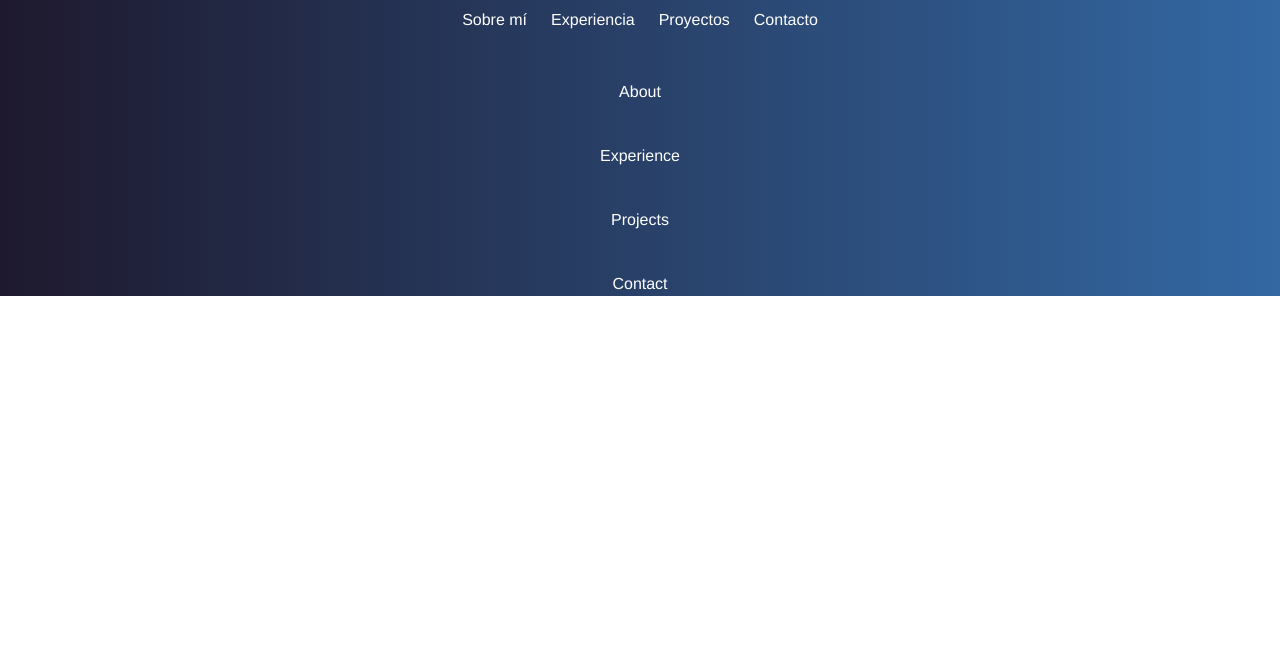
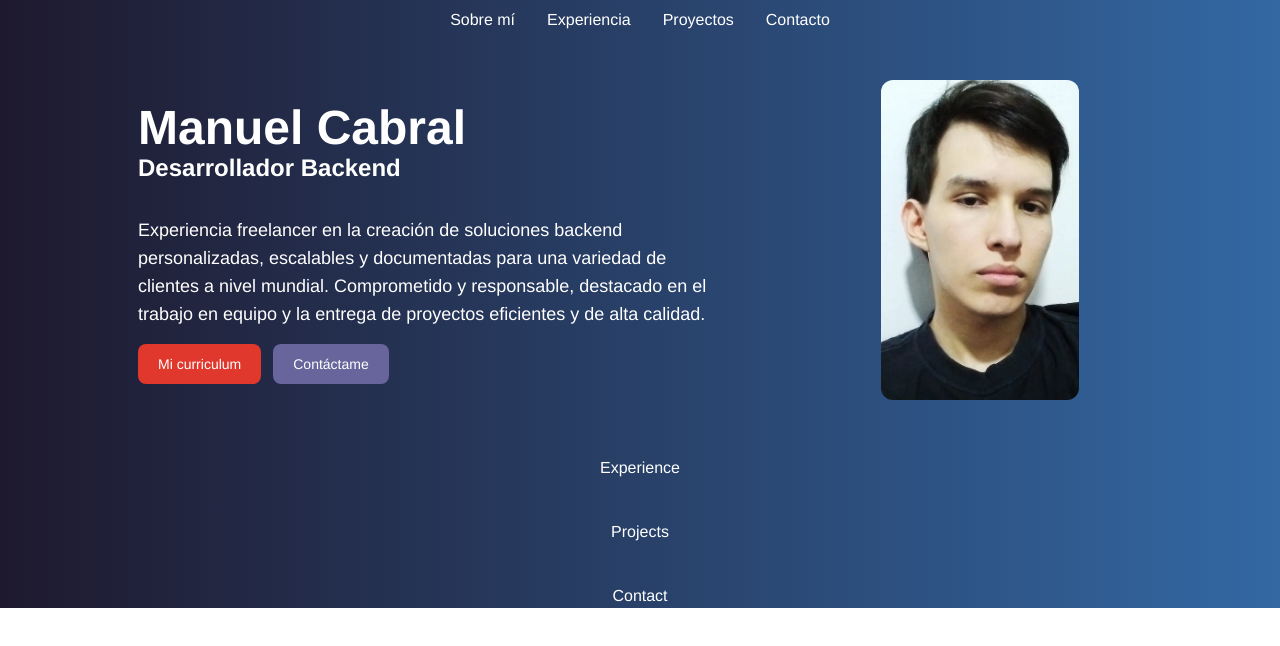
Before and after one commit to manucabral/portafolio, a React (Vite) app: page / in a window 1280 px wide. Shown: the top 646 px of the page. Built offline with nearby package versions, Linux system fonts and the light colour scheme.

Commit message:
feat: add about components and types

```diff
--- a/src/components/Button.tsx
+++ b/src/components/Button.tsx
@@ -10,7 +10,7 @@ export default function Button({
         primary:
             'text-white bg-te-100 hover:bg-te-200 focus:ring-4 focus:outline-none focus:ring-te-400 dark:focus:ring-te-800 font-medium rounded-lg text-sm px-5 py-2.5 text-center me-2 mb-2',
         secondary:
-            'text-te-100 bg-white hover:bg-te-100 focus:ring-4 focus:outline-none focus:ring-te-400 dark:focus:ring-te-800 font-medium rounded-lg text-sm px-5 py-2.5 text-center me-2 mb-2',
+            'text-white bg-te-200 focus:ring-4 focus:outline-none focus:ring-te-400 dark:focus:ring-te-800 font-medium rounded-lg text-sm px-5 py-2.5 text-center me-2 mb-2',
     }
     return (
         <button onClick={onClick} className={`${types[type]} ${className}`}>
--- a/src/sections/about/About.tsx
+++ b/src/sections/about/About.tsx
@@ -1,10 +1,33 @@
 import Section from '../../components/Section'
+import ProfileHeader from './components/ProfileHeader'
+import ProfileBio from './components/ProfileBio'
+import ProfileButtons from './components/ProfileButtons'
+import ProfileImage from './components/ProfileImage'
 import type { RefProps } from '../../global'
 
 export default function About({ innerRef }: RefProps) {
     return (
         <Section title="Sobre mí" innerRef={innerRef}>
-            About
+            <div className="flex flex-col-reverse sm:flex-row justify-center items-center w-full sm:pl-10 sm:pr-10">
+                <div className="flex flex-col gap-4 w-full">
+                    <div className="flex text-sm flex-col sm:p-2 items-center">
+                        <ProfileHeader
+                            name="Manuel Cabral"
+                            role="Desarrollador Backend"
+                        />
+                        <ProfileBio
+                            bio="Experiencia freelancer en la creación de soluciones
+                            backend personalizadas, escalables y documentadas
+                            para una variedad de clientes a nivel mundial.
+                            Comprometido y responsable, destacado en el trabajo
+                            en equipo y la entrega de proyectos eficientes y de
+                            alta calidad."
+                        />
+                        <ProfileButtons />
+                    </div>
+                </div>
+                <ProfileImage />
+            </div>
         </Section>
     )
 }
--- /dev/null
+++ b/src/sections/about/components/ProfileBio.tsx
@@ -0,0 +1,9 @@
+import { ProfileBioProps } from '../about.types'
+
+export default function ProfileBio({ bio }: ProfileBioProps): JSX.Element {
+    return (
+        <div className="flex text-sm sm:flex-col m-4 sm:w-full">
+            <p className="sm:text-lg sm:text-balance break-words">{bio}</p>
+        </div>
+    )
+}
--- /dev/null
+++ b/src/sections/about/components/ProfileButtons.tsx
@@ -0,0 +1,12 @@
+import Button from '../../../components/Button'
+import resume from '../../../../public/Curriculum Manuel Andrés Cabral.pdf'
+
+export default function ProfileButtons(): JSX.Element {
+    const onClick = () => window.open(resume)
+    return (
+        <div className="flex w-full gap-1 justify-center sm:justify-start">
+            <Button onClick={onClick}>Mi curriculum</Button>
+            <Button type="secondary">Contáctame</Button>
+        </div>
+    )
+}
--- /dev/null
+++ b/src/sections/about/components/ProfileHeader.tsx
@@ -0,0 +1,17 @@
+import { ProfileHeaderProps } from '../about.types'
+
+export default function ProfileHeader({
+    name,
+    role,
+}: ProfileHeaderProps): JSX.Element {
+    return (
+        <div className="flex flex-col pb-4 w-full">
+            <h2 className="text-4xl sm:text-5xl font-bold text-center sm:text-left">
+                {name}
+            </h2>
+            <h3 className="font-bold sm:text-2xl text-center sm:text-left">
+                {role}
+            </h3>
+        </div>
+    )
+}
--- /dev/null
+++ b/src/sections/about/components/ProfileImage.tsx
@@ -0,0 +1,15 @@
+import selfie from '../../../../public/selfie.webp'
+
+export default function ProfileImage(): JSX.Element {
+    return (
+        <div className="flex justify-center w-1/2 pb-4 sm-pb-0">
+            <img
+                src={selfie}
+                alt="Manuel Cabral"
+                className="h-80 sm:h-100 max-w-xl rounded-xl vanish-border"
+                onDragStart={(e) => e.preventDefault()}
+                onContextMenu={(e) => e.preventDefault()}
+            />
+        </div>
+    )
+}
--- a/src/sections/header/components/Navbar.tsx
+++ b/src/sections/header/components/Navbar.tsx
@@ -3,7 +3,7 @@ import NavbarItem from './NavbarItem'
 
 export default function Navbar({ sectionRefs }: HeaderProps): JSX.Element {
     return (
-        <nav className="flex justify-center items-center text-wh px-4 py-2">
+        <nav className="flex justify-center items-center text-wh sm:px-4 py-2 w-full">
             <ul className="flex justify-center items-center">
                 {Object.keys(sectionRefs).map((section, index) => (
                     <NavbarItem
--- a/src/sections/header/components/NavbarItem.tsx
+++ b/src/sections/header/components/NavbarItem.tsx
@@ -12,7 +12,7 @@ export default function NavbarItem({
         })
     return (
         <li
-            className="nav-item cursor-pointer mx-3"
+            className="nav-item cursor-pointer px-1 sm:mx-3"
             data-index={index}
             onClick={handleClick}
         >
--- a/tailwind.config.js
+++ b/tailwind.config.js
@@ -11,8 +11,16 @@ export default {
             trans: 'transparent',
             curr: 'currentColor',
             wh: 'white',
+            bl: '#000',
             pr: '#1E192E',
             se: '#3368A3',
+            te: {
+                100: '#E1382E',
+                200: '#67659B',
+                300: '#5B455F',
+                400: '#322C3F',
+                500: '#7D587D',
+            },
         },
     },
     plugins: [],
```
Also changed, not shown: src/sections/about/about.types.ts (added, +8 -0 lines), public/selfie.webp (added), 1 other file (tests, documents, lock files or other folders).
